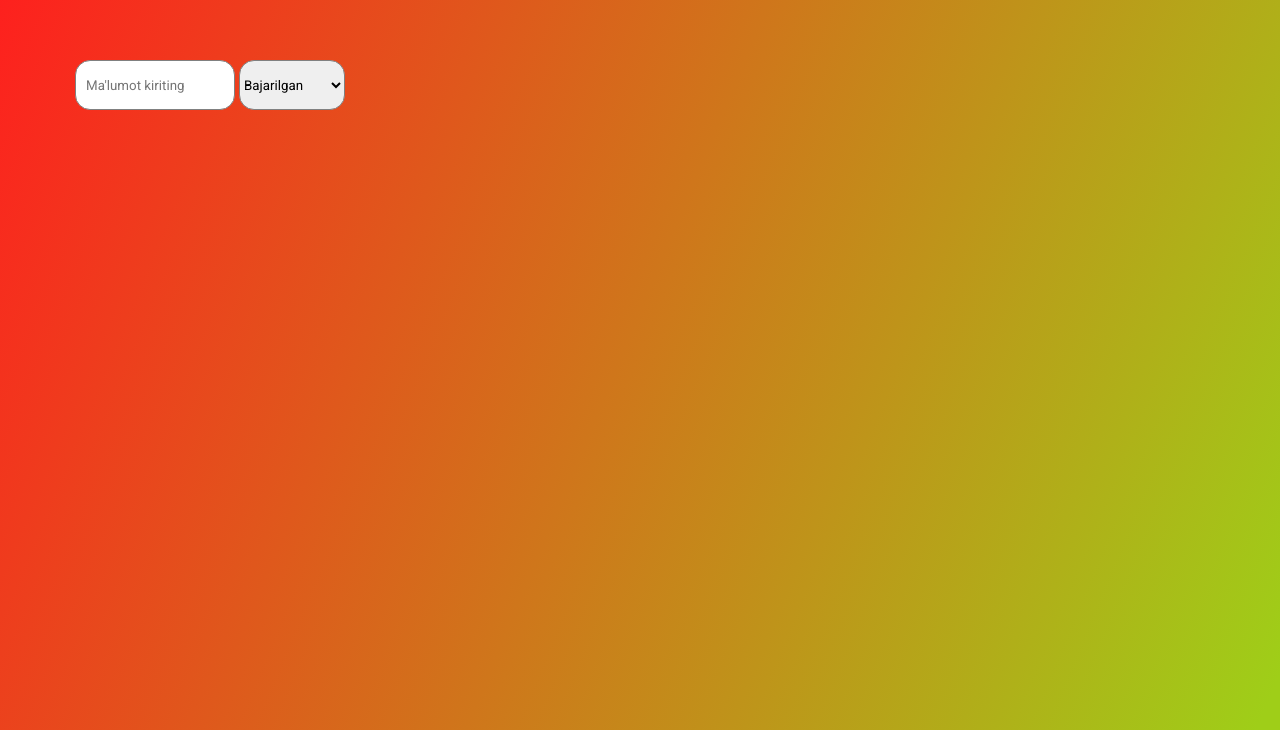
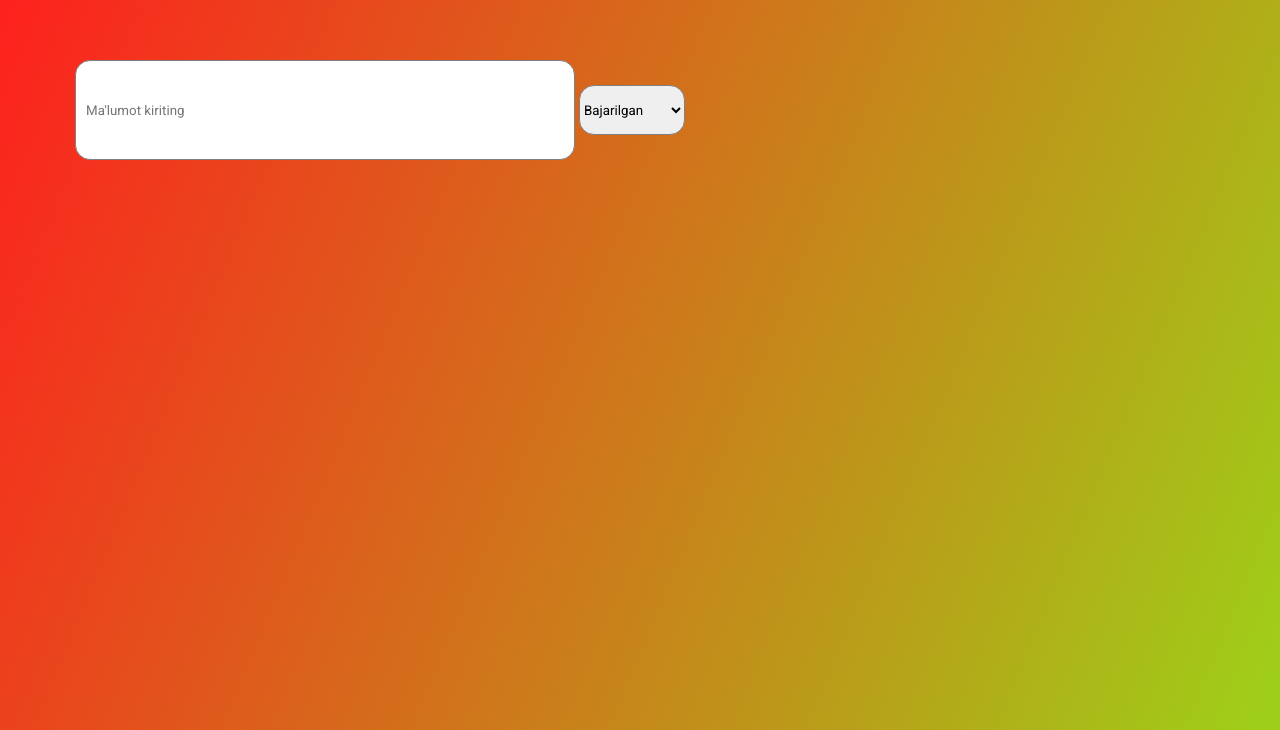
Before and after one commit to farkhoddeveloper/16---lesson, a plain HTML site: page index.html in a window 1280 px wide. Shown: the part 70-800 px from the top of the page. Drawn offline with Linux system fonts and the light colour scheme.

Commit message:
first style to input

```diff
--- a/style.css
+++ b/style.css
@@ -64,3 +64,9 @@ h1{
     text-align: center;
     justify-content: center;
 }
+
+input{
+    width: 500px;
+    height: 100px;
+
+}
```
